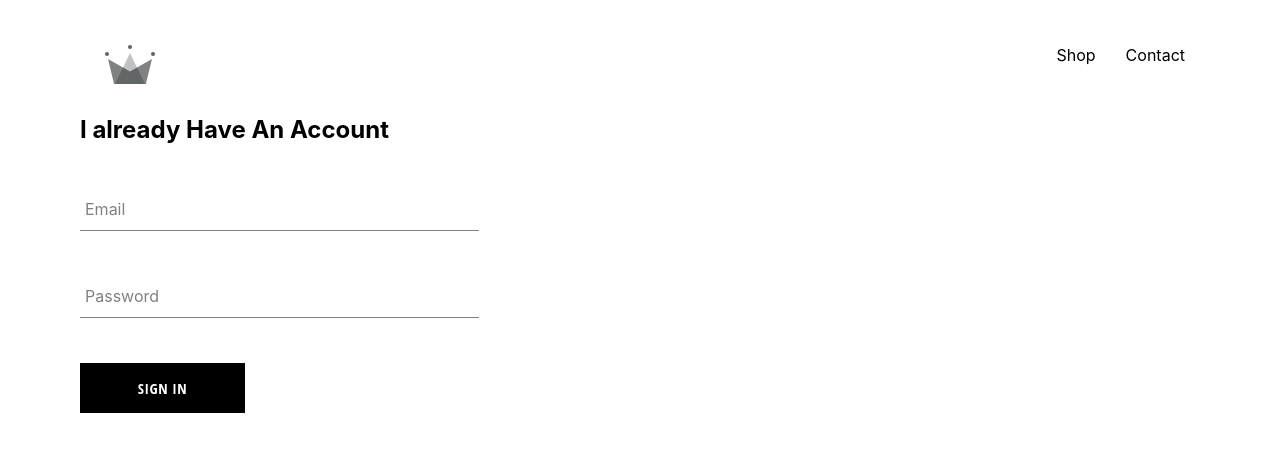
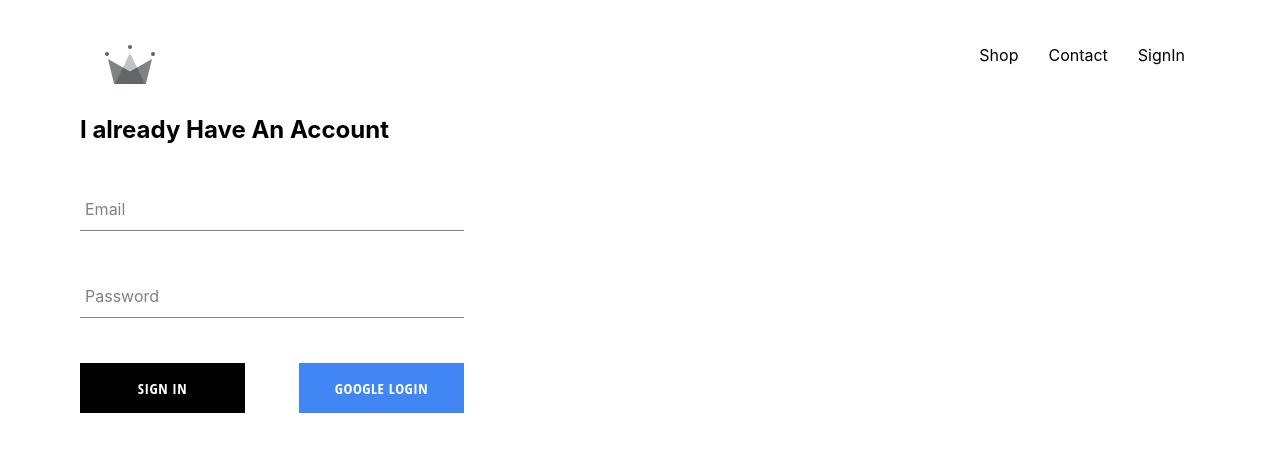
Before and after one commit to HlaingMinThan/React-Ecommerce, a React (Create React App) app: page /signin in a window 1280 px wide. Shown: the top 452 px of the page. Built offline with nearby package versions, Linux system fonts and the light colour scheme; no server answers.

Commit message:
firebase project and  auth setup and implement sign in sign out feature and adding some styles

```diff
--- a/package.json
+++ b/package.json
@@ -6,6 +6,7 @@
     "@testing-library/jest-dom": "^5.11.9",
     "@testing-library/react": "^11.2.3",
     "@testing-library/user-event": "^12.6.0",
+    "firebase": "^8.2.3",
     "react": "^17.0.1",
     "react-dom": "^17.0.1",
     "react-router-dom": "^5.2.0",
--- a/src/App.css
+++ b/src/App.css
@@ -6,3 +6,7 @@ a{
     text-decoration: none;
     color:black;
 }
+
+*{
+    box-sizing: border-box;
+}
--- a/src/App.js
+++ b/src/App.js
@@ -1,16 +1,32 @@
 import './App.css';
+import React from "react";
+import {auth} from "./firebase/config"
 import Header from "./components/Header/Header.component"
 import Home from "./pages/Home/Home.component";
 import Shop from "./pages/Shop/Shop.component";
 import SignInAndSignUpPage from "./pages/SignInAndSignUpPage/SignInAndSignUpPage.component";
 import {Route,Switch} from "react-router-dom"
 
-
-
-function App(){
+class App extends React.Component{
+  state={
+    currentUser:null
+  }
+  unsubscribeAuthState=null
+  componentDidMount(){
+    this.unsubscribeAuthState=auth.onAuthStateChanged(user=>{
+      this.setState({
+        currentUser:user
+      });
+      console.log(this.state.currentUser);
+    })
+  }
+  componentWillUnmount(){
+    this.unsubscribeAuthState();
+  }
+  render(){
     return(
       <div>
-      <Header/>
+        <Header currentUser={this.state.currentUser} />
         <Switch>
           <Route exact path="/" exact component={Home}/>
           <Route path="/shop" component={Shop}/>
@@ -19,5 +35,7 @@ function App(){
       </div>
     )
   }
+}
+
 
 export default App;
--- a/src/components/Button/Button.component.jsx
+++ b/src/components/Button/Button.component.jsx
@@ -1,6 +1,6 @@
 import "./Button.style.css";
-const Button=({children,...otherProps})=>(
-    <button className="custom-button" {...otherProps}>{children}</button>
+const Button=({children,isGoogleLogin,...otherProps})=>(
+    <button className={`custom-button ${isGoogleLogin?'google-signin':''}`} {...otherProps} >{children}</button>
 )
 
 export default Button;
--- a/src/components/Button/Button.style.css
+++ b/src/components/Button/Button.style.css
@@ -13,10 +13,18 @@
     font-weight: bolder;
     border: none;
     cursor: pointer;
-
+    /* margin:5px; */
 }
 .custom-button:hover {
   background-color: white;
   color: black;
   border: 1px solid black;
 }
+.custom-button.google-signin{
+  background-color: #4285f4;
+  color:white;
+}
+.custom-button.custom-button.google-signin:hover{
+  background-color: #357ae4;
+  border:none;
+}
--- a/src/components/Header/Header.component.jsx
+++ b/src/components/Header/Header.component.jsx
@@ -1,7 +1,8 @@
 import "./Header.style.css"
 import {ReactComponent as Logo} from "../../assets/crown.svg";
 import {Link} from "react-router-dom"
-const Header=()=>{
+import { auth } from "../../firebase/config";
+const Header=({currentUser,isGoogleLogin})=>{
     return (
         <div className="header">
            <Link className="logo-container" to="/">
@@ -10,6 +11,12 @@ const Header=()=>{
            <div className="options">
                 <Link className="option" to="/shop">Shop</Link>
                 <Link className="option" to="/contact">Contact</Link>
+                {
+                    currentUser?
+                    <div className="option" onClick={()=>{auth.signOut()}}>SignOut</div>
+                    :
+                    <Link className="option" to="/signIn">SignIn</Link>
+                }
            </div>
         </div>
     )
--- a/src/components/Header/Header.style.css
+++ b/src/components/Header/Header.style.css
@@ -22,4 +22,5 @@
 }
 .option {
   padding: 10px 15px;
+  cursor: pointer;
 }
--- a/src/components/SignIn/SignIn.component.jsx
+++ b/src/components/SignIn/SignIn.component.jsx
@@ -2,6 +2,7 @@ import React from "react";
 import "./SignIn.style.css";
 import FormInput from "../../components/FormInput/FormInput.component"
 import Button from "../../components/Button/Button.component"
+import {signInWithGoogle} from "../../firebase/config"
 class SignIn extends React.Component{
     state={
         email:"",
@@ -36,7 +37,10 @@ class SignIn extends React.Component{
                         value={this.state.password}
                         label="Password"
                     />
-                    <Button>Sign In</Button>
+                   <div className="buttons">
+                        <Button>Sign In</Button>
+                        <Button onClick={()=>signInWithGoogle()} isGoogleLogin>Google Login</Button>
+                   </div>
                 </form>
             </div>
         )
--- a/src/components/SignIn/SignIn.style.css
+++ b/src/components/SignIn/SignIn.style.css
@@ -3,3 +3,7 @@
     /* display: flex;
     flex-direction: column; */
 }
+.sign-in .buttons{
+    display: flex;
+    justify-content: space-between;
+}
--- /dev/null
+++ b/src/firebase/config.js
@@ -0,0 +1,23 @@
+import firebase from "firebase/app"
+import "firebase/firestore"
+import "firebase/auth"
+var firebaseConfig = {
+    apiKey: "AIzaSyDsI6lNBaGR7nBt-cxYsTGpASe_QtkqXMA",
+    authDomain: "reactecommerce-9edb8.firebaseapp.com",
+    projectId: "reactecommerce-9edb8",
+    storageBucket: "reactecommerce-9edb8.appspot.com",
+    messagingSenderId: "684984742453",
+    appId: "1:684984742453:web:d559adeed8ee711449b77c"
+  };
+  // Initialize Firebase
+firebase.initializeApp(firebaseConfig);
+let firestore=firebase.firestore();
+let auth=firebase.auth();
+var provider = new firebase.auth.GoogleAuthProvider();
+provider.setCustomParameters({
+    prompt: 'select_account'
+  });
+
+  let signInWithGoogle=()=>auth.signInWithPopup(provider);
+
+  export  {firestore,auth,signInWithGoogle};
```
Also changed, not shown: 2 other files (tests, documents, lock files or other folders). Lines whose indentation alone changed are shown as unchanged.
